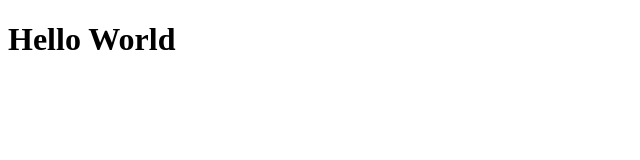
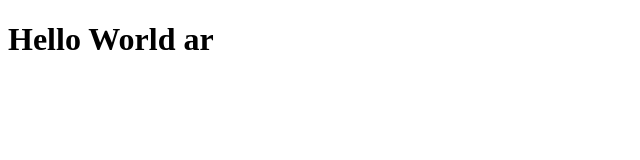
Before and after one commit to muki119/HealthAppCourseWork, a React (Vite) app in the folder Frontend/HealthApp/: page / in a window 1280 px wide. Shown: the top 160 px of the page, without its empty margins (0-640 px from the left). Built offline with nearby package versions, Linux system fonts and the light colour scheme.

Commit message:
new change

```diff
--- a/Frontend/HealthApp/src/App.jsx
+++ b/Frontend/HealthApp/src/App.jsx
@@ -6,7 +6,7 @@ function App() {
   return (
     <>
       <h1>
-        Hello World
+        Hello World ar
       </h1>
     </>
   )
```
